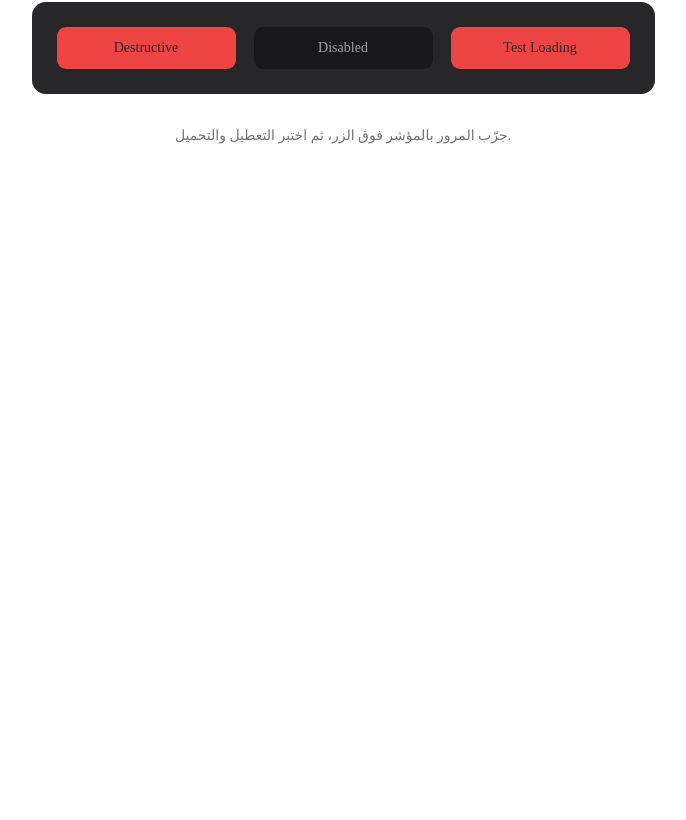
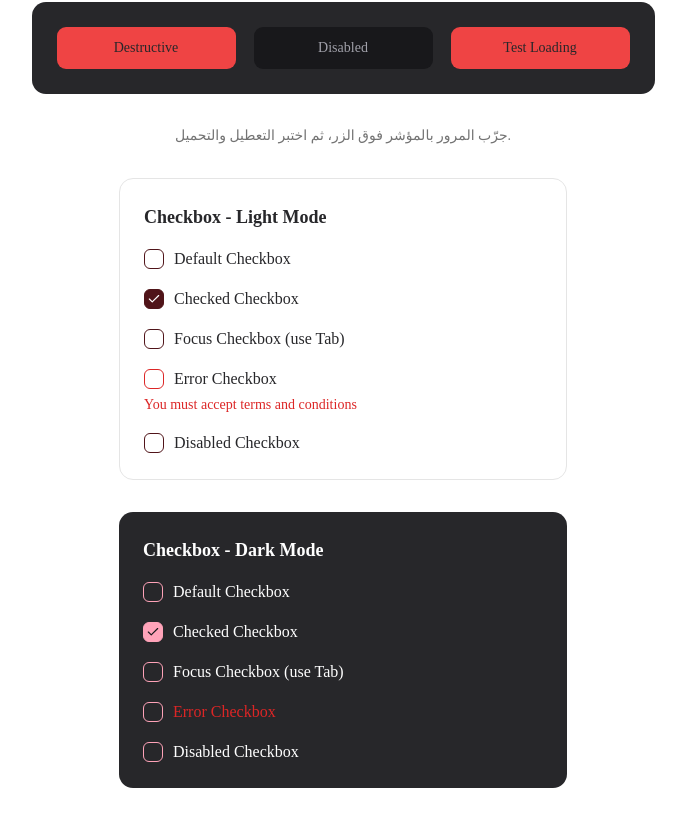
Before and after one commit to MaramEmadMohamed/rose-app-t3, a Next.js app: page /button-test in a window 1280 px wide. Shown: the part 1170-1990 px from the top of the page, without its empty margins (297-983 px from the left). Before the commit the page ends 1348 px from the top, so only its background shows below. Built offline with nearby package versions, Linux system fonts and the light colour scheme.

Commit message:
feat(ds): implement checkbox component

```diff
--- a/src/app/button-test/page.tsx
+++ b/src/app/button-test/page.tsx
@@ -3,8 +3,12 @@
 import { useState } from "react";
 import { Button } from "@/components/ui/button";
 import { LoaderCircle } from "lucide-react";
+import { Checkbox } from "@/components/ui/checkbox";
 
 export default function ButtonTestPage() {
+  const [checked, setChecked] = useState(true);
+  const [darkChecked, setDarkChecked] = useState(true);
+  const [errorChecked, setErrorChecked] = useState(false);
   const [loading, setLoading] = useState(false);
 
   function handleClick() {
@@ -342,6 +346,82 @@ export default function ButtonTestPage() {
       <p className="text-sm text-neutral-500">
         جرّب المرور بالمؤشر فوق الزر، ثم اختبر التعطيل والتحميل.
       </p>
+
+      {/* Checkbox - Light Mode */}
+      <section className="w-full max-w-md space-y-4 rounded-xl border bg-white p-6 text-[#27272A]">
+        <h2 className="text-lg font-semibold">Checkbox - Light Mode</h2>
+
+        <label className="flex items-center gap-2.5">
+          <Checkbox />
+          <span>Default Checkbox</span>
+        </label>
+
+        <label className="flex items-center gap-2.5">
+          <Checkbox
+            checked={checked}
+            onCheckedChange={(value) => setChecked(value === true)}
+          />
+          <span>Checked Checkbox</span>
+        </label>
+
+        <label className="flex items-center gap-2.5">
+          <Checkbox className="focus-visible:ring-2" />
+          <span>Focus Checkbox (use Tab)</span>
+        </label>
+
+        <div className="space-y-1">
+          <label className="flex items-center gap-2.5">
+            <Checkbox
+              checked={errorChecked}
+              onCheckedChange={(value) => setErrorChecked(value === true)}
+              aria-invalid="true"
+            />
+            <span>Error Checkbox</span>
+          </label>
+
+          <p className="text-sm text-[#DC2626]">
+            You must accept terms and conditions
+          </p>
+        </div>
+
+        <label className="flex items-center gap-2.5">
+          <Checkbox disabled />
+          <span>Disabled Checkbox</span>
+        </label>
+      </section>
+
+      {/* Checkbox - Dark Mode */}
+      <section className="dark w-full max-w-md space-y-4 rounded-xl bg-[#27272A] p-6 text-white">
+        <h2 className="text-lg font-semibold">Checkbox - Dark Mode</h2>
+
+        <label className="flex items-center gap-2.5">
+          <Checkbox />
+          <span>Default Checkbox</span>
+        </label>
+
+        <label className="flex items-center gap-2.5">
+          <Checkbox
+            checked={darkChecked}
+            onCheckedChange={(value) => setDarkChecked(value === true)}
+          />
+          <span>Checked Checkbox</span>
+        </label>
+
+        <label className="flex items-center gap-2.5">
+          <Checkbox className="focus-visible:ring-2" />
+          <span>Focus Checkbox (use Tab)</span>
+        </label>
+
+        <label className="flex items-center gap-2.5">
+          <Checkbox aria-invalid="true" />
+          <span className="text-[#DC2626]">Error Checkbox</span>
+        </label>
+
+        <label className="flex items-center gap-2.5">
+          <Checkbox disabled />
+          <span>Disabled Checkbox</span>
+        </label>
+      </section>
     </main>
   );
 }
--- /dev/null
+++ b/src/components/ui/checkbox.tsx
@@ -0,0 +1,67 @@
+"use client";
+
+import { Checkbox as CheckboxPrimitive } from "@base-ui/react/checkbox";
+import { CheckIcon } from "lucide-react";
+import { cn } from "cn";
+
+/**
+ * Checkbox
+ * --------
+ * Rose App Design System checkbox.
+ *
+ * Supports:
+ * - Unchecked and checked states
+ * - Light and dark modes
+ * - Disabled state
+ * - Validation error styling through aria-invalid
+ * - Keyboard focus visibility
+ */
+function Checkbox({ className, ...props }: CheckboxPrimitive.Root.Props) {
+  return (
+    <CheckboxPrimitive.Root
+      data-slot="checkbox"
+      className={cn(
+        // Checkbox dimensions and square shape
+        "peer relative flex size-5 shrink-0 items-center justify-center",
+        "rounded-[6px] border border-[#501419] bg-white",
+
+        // Interaction
+        "transition-colors outline-none",
+        "focus-visible:ring-2 focus-visible:ring-[#FBEAEA]",
+
+        // Checked state
+        "data-checked:border-[#501419]",
+        "data-checked:bg-[#501419] data-checked:text-white",
+
+        // Error state
+        "aria-invalid:border-[#DC2626]",
+
+        // Disabled state
+        "disabled:cursor-not-allowed disabled:opacity-50",
+
+        // Dark mode
+        "dark:border-[#FFA3B9] dark:bg-[#27272A]",
+        "dark:data-checked:border-[#FFA3B9]",
+        "dark:data-checked:bg-[#FFA3B9] dark:data-checked:text-[#18181B]",
+
+        // Focus state: soft pink halo around the checkbox
+        "focus-visible:outline-none",
+        "focus-visible:ring-[8]",
+        "focus-visible:ring-[#FBEAEA]",
+        "focus-visible:ring-offset-0",
+
+        className,
+      )}
+      {...props}
+    >
+      <CheckboxPrimitive.Indicator
+        data-slot="checkbox-indicator"
+        className="grid place-content-center text-current"
+      >
+        <CheckIcon className="size-3.5" />
+      </CheckboxPrimitive.Indicator>
+    </CheckboxPrimitive.Root>
+  );
+}
+
+export { Checkbox };
```
